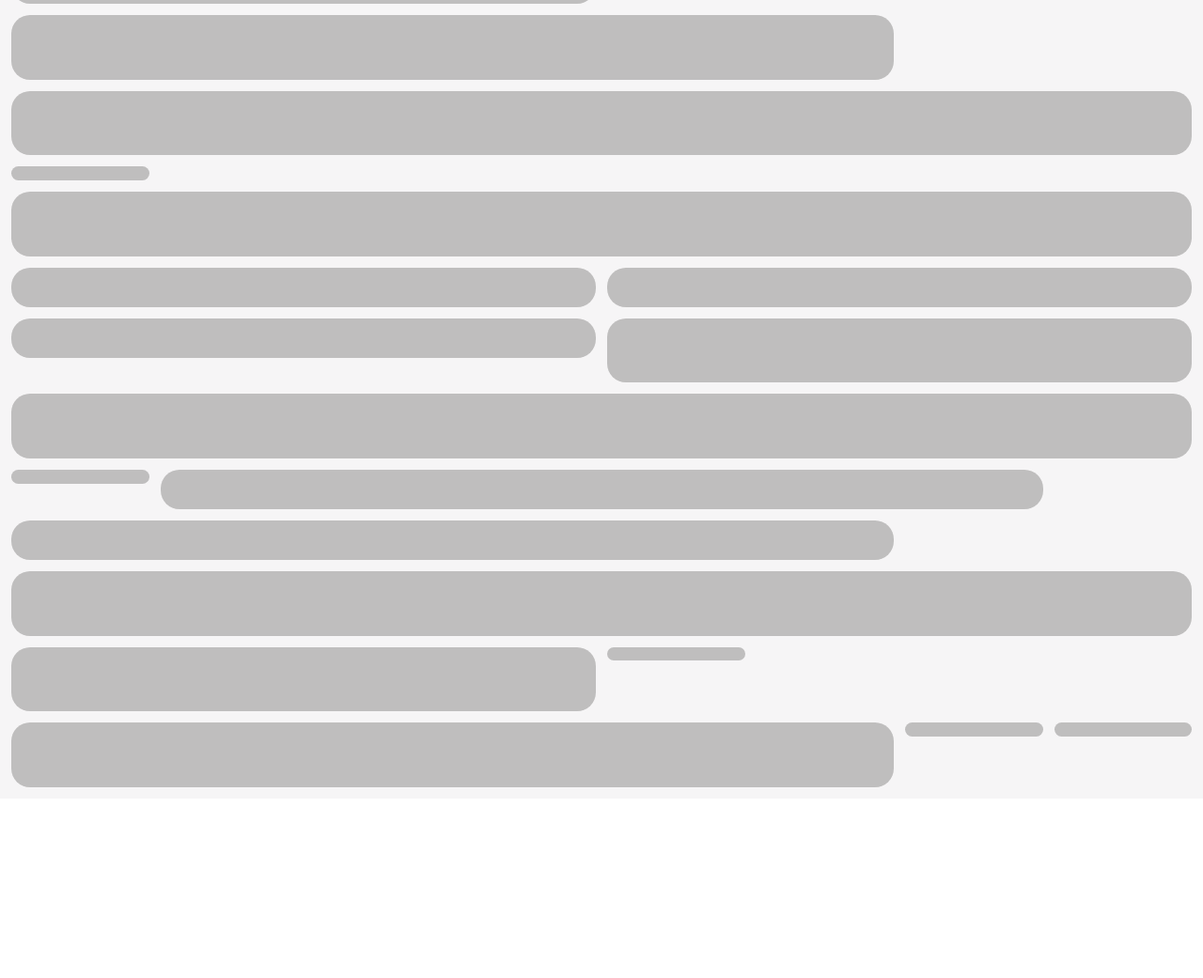
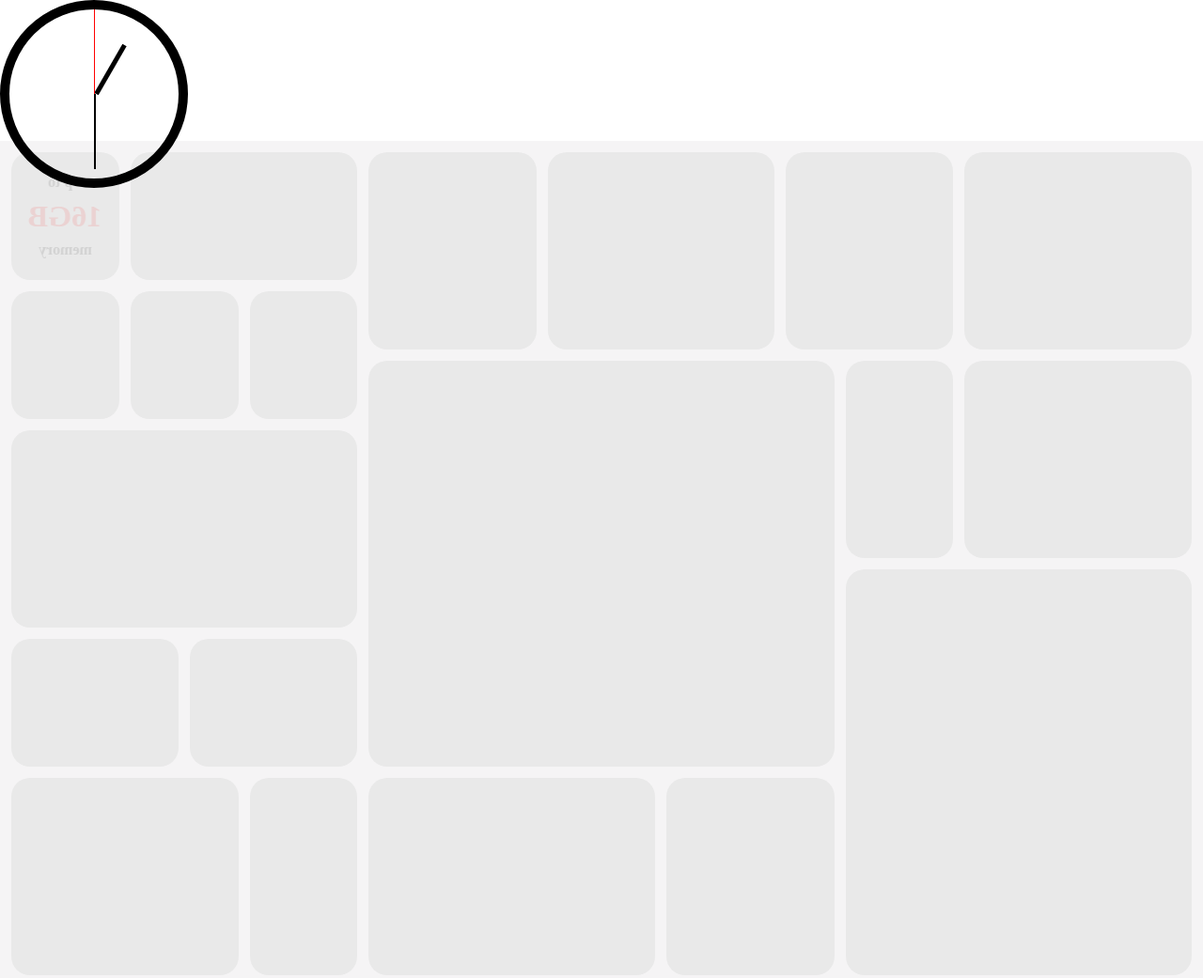
Before and after one commit to Edib-2023-24/ProyectoInfografia_Enzo, a plain HTML site: page index.html in a window 1280 px wide. Shown: the whole page at 94% size. Before the commit the page ends 850 px from the top, so only its background shows below. Drawn offline with Linux system fonts and the light colour scheme.

Commit message:
reajustes

```diff
--- a/css/style.css
+++ b/css/style.css
@@ -18,110 +18,176 @@
 /* Colores */
 :root {
   /* colors */
-  --color-azul-claro: #4351a2;
-  --color-celestebuen: #0075ad;
-  --color-celestesom: #44a5df;
-  --color-fondo: #f6f5f6;
-  --color-rectanguloo: #bfbebe;
-  --color-rojo-claro: #aa1941;
-  --color-violeta: #7e4699;
-  --color-negro-texto: #1a1a1a;
-
+  --color-texto-oscuro: #1e1e1e;
+  --color-fondo: #f5f4f5;
+  --color-fondo-card: #e9e9e9;
+  --color-rojo-marron: #b12f2f;
   /* Tamaños */
-  --ancho-total: 2000px;
-  --alto-total: 1118px;
+  --tam-borderRadius: 20px;
   /* GRID */
   --grid-2por4: span 2 / span 4;
   --grid-2por6: span 2 / span 6;
   --grid-3por4: span 3 / span 4;
   --grid-3por6: span 3 / span 6;
   --grid-3por8: span 3 / span 8;
-  /* Border de rectangulo */
-  --tam-borderRadius:20px;
 }
 
-/* ******************************** */
-#container{
+/* Contenedor */
+#container {
   height: 100vh;
   display: flex;
   justify-content: center;
   align-items: center;
 }
 
-main{
-  background: var(--color-fondo);
+main {
   width: 1610px;
   height: 900px;
+  background: var(--color_fondo, #f5f4f5);
   padding: 12px;
+
   display: grid;
-  grid-template-columns: (40,1fr);
-  grid-template-rows: (12,1Fr);
+  grid-template-columns: repeat(40, 1fr);
+  grid-template-rows: repeat(12,1fr);
   gap: 12px;
 }
 
-main div{
-  background: var(--color-rectanguloo);
+/* Orgía de DIV's */
+main div {
+  background: var(--color_fondoCard, #e9e9e9);
   border-radius: var(--tam-borderRadius);
-  font-family: "Eloquia";
-  text-align: center;
 
-  /* Cajas */
   display: flex;
   flex-direction: column;
   justify-content: center;
   align-items: center;
-
 }
-
-
-/* Posicion de todos los DIV'S */
-/* En el grid-area te permite contar las columnas y los rows en una sola linea,
-   por paramero primero va los rows/colum  */
-
+/* Posición de todos los DIV's */
 /* Grid 2x4 */
 .container__caja16gb,
-.container__cajaTouchID,
-.container__caja2tb,
-.container__cajaWifi6{
+.container__cajaTouch,
+.container__caja2TB,
+.container__cajaWifi{
 grid-area: var(--grid-2por4);
 }
-
 /* Grid 2x6 */
-.container__caja13-3,
-.container__cajaP3wide{
+.container__cajaP3,
+.container__cajaRetina{
 grid-area: var(--grid-2por6);
 }
-
 /* Grid 3x4 */
 .container__cajaSecure,
-.container__cajaActivecooling{
+.container__cajaActive{
 grid-area: var(--grid-3por4);
 }
-
 /* Grid 3x6 */
-.container__cajaAdvancedISP,
+.container__cajaISP,
+.container__cajaIphone,
 .container__cajaStudio{
 grid-area: var(--grid-3por6);
 }
-
 /* Grid 3x8 */
 .container__cajaBattery,
-.container__caja28x,
+.container__cajaCPU,
 .container__caja5x,
 .container__caja11x{
 grid-area: var(--grid-3por8);
 }
+/* Otros */
+.container__cajaThunderbolt{
+grid-area: span 2 / span 8;
+}
+.container__cajaProducto{
+grid-area: span 6 / span 16;
+}
+.container__cajaOS{
+grid-area: span 3 / span 12;
+}
+.container__cajaChip{
+grid-area: span 6 / span 12;
+}
+.container__cajaKeyboard{
+grid-area: span 3 / span 10;
+}
 
-
+/* Contenido de los bloques */
+h1{
+color: red;
+}
 main div *{
 transform: rotateY(180deg);
 opacity: 10%;
 }
 
+main .container__cajaProducto{
+transform: none;
+opacity: 100%;
+}
+
+/* ANIMACIÓN */
 main div:hover{
 cursor: pointer;
-  box-shadow: 5px 5px 10px 0px rgb(var(--color-rectanguloo));
+
+box-shadow: 3px 3px 20px 0px rgba(0, 0, 0, 0.30);
 transform: rotateY(180deg);
-  transition: transform 2s cubic-bezier(0.68, -0.55,0.27,1.55);
-  background-color: 2s ease;
+
+transition: transform 1s cubic-bezier(0.68, -0.55, 0.27, 1.55), box-shadow 1s ease;
 }
+main div:hover *{
+opacity: 100%;
+
+transform: rotateY(180deg);
+box-shadow: none;
+
+transition: transform 1s cubic-bezier(0.68, -0.55, 0.27, 1.55), opacity 1s step-start 0.5s;
+}
+
+
+.container__cajaProducto:hover{
+cursor: default;
+box-shadow: none;
+transform: none;
+}
+/* ------------ */
+
+
+.reloj {
+position: relative;
+width: 200px;
+height: 200px;
+border: 10px solid black;
+border-radius: 50%;
+}
+
+.linea {
+position: absolute;
+bottom: 50%;
+left: 50%;
+width: 1px;
+height: 50%;
+transform-origin: bottom;
+}
+
+.horas {
+transform: rotate(30deg);
+height: 60px;
+background: black;
+width: 5px;
+transition: transform 60s steps(60);
+}
+
+.minutos {
+transform: rotate(180deg);
+height: 80px;
+background: black;
+width: 2px;
+transition: transform 60s steps(60);
+}
+
+.segundos {
+transform: rotate(360deg);
+height: 90px;
+background: red;
+
+transition: transform 60s steps(60);
+}
--- a/index.html
+++ b/index.html
@@ -3,39 +3,83 @@
     <head>
         <meta charset="utf-8" />
         <meta name="viewport" content="width=device-width, initial-scale=1" />
+        <!-- SEO = Básico -->
+        <!-- Cada página del sitio tiene que ser diferente el título y la descripción -->
+        <title></title>
+        <meta name="description" content="" />
+        <meta name="keywords" content="" />
 
-    <title></title>
+        <!-- Etiquetas Open Graph y Twitter Card, para crear el SEO de Redes Sociales -->
+        <meta property="og:title" content="Título de tu página" />
+        <meta property="og:description" content="Descripción de tu página" />
+        <meta
+            property="og:image"
+            content="URL de la imagen que quieres mostrar en las redes sociales"
+        />
+        <meta property="og:url" content="URL de tu página" />
+        <meta property="og:type" content="website" />
+        <meta name="twitter:card" content="summary_large_image" />
+        <meta name="twitter:title" content="Título de tu página" />
+        <meta name="twitter:description" content="Descripción de tu página" />
+        <meta
+            name="twitter:image"
+            content="URL de la imagen que quieres mostrar en Twitter"
+        />
 
-
-
+        <!-- App Web, inidicar al navegador que elementos mostrar en un JSON -->
+        <link rel="manifest" href="site.webmanifest" />
+        <!-- icono de acceso para IOS -->
+        <link rel="apple-touch-icon" href="icon.png" />
+        <!-- Recordar que favicon.ico tiene que estar en el directorio inicial -->
 
         <!-- links de estilos -->
         <link rel="stylesheet" href="css/style.css" />
 
+        <!-- Se cambia el tema de algunos navegadores -->
+        <meta name="theme-color" content="#fafafa" />
+        <!-- Código de las plataformas de Análisis -->
+        <script></script>
+        <!-- Scripts a cargar antes de la renderización -->
+        <script src="preloader.js"></script>
+        <style>
+
+        </style>
     </head>
     <body>
+        <div class="reloj">
+            <div class="linea horas"></div>
+            <div class="linea minutos"></div>
+            <div class="linea segundos"></div>
+          </div>
         <div id="container">
             <main>
-        <div class="container__caja16gb"></div>
+                <!-- Orgía de DIV's -->
+                <div class="container__caja16gb">
+                    <h4>Up to</h4>
+                    <h1>16GB</h1>
+                    <h4>memory</h4>
+                </div>
                 <div class="container__cajaThunderbolt"></div>
-        <div class="container__cajaAdvancedISP"></div>
+                <div class="container__cajaISP"></div>
                 <div class="container__cajaBattery"></div>
-        <div class="container__cajaIpgoneandIpad"></div>
-        <div class="container__caja28x"></div>
-        <div class="container__caja2tb"></div>
-        <div class="container__cajaTouchID"></div>
-        <div class="container__cajaWifi6"></div>
+                <div class="container__cajaIphone"></div>
+                <div class="container__cajaCPU"></div>
+                <div class="container__caja2TB"></div>
+                <div class="container__cajaTouch"></div>
+                <div class="container__cajaWifi"></div>
+                <div class="container__cajaProducto">
+
+                </div>
                 <div class="container__cajaSecure"></div>
                 <div class="container__caja5x"></div>
-        <div class="container__cajaMacOs"></div>
-        <div class="container__cajaP3wide"></div>
-        <div class="container__caja13-3"></div>
+                <div class="container__cajaOS"></div>
+                <div class="container__cajaChip"></div>
+                <div class="container__cajaP3"></div>
+                <div class="container__cajaRetina"></div>
                 <div class="container__caja11x"></div>
-        <div class="container__cajaActivecooling"></div>
-        <div class="container__cajaMagicKey"></div>
+                <div class="container__cajaActive"></div>
+                <div class="container__cajaKeyboard"></div>
                 <div class="container__cajaStudio"></div>
-        <div class="container__cajaCentral"></div>
-        <div class="container__cajaImgenDerecha"></div>
             </main>
 
         </div>
```
Lines whose indentation alone changed are shown as unchanged.
